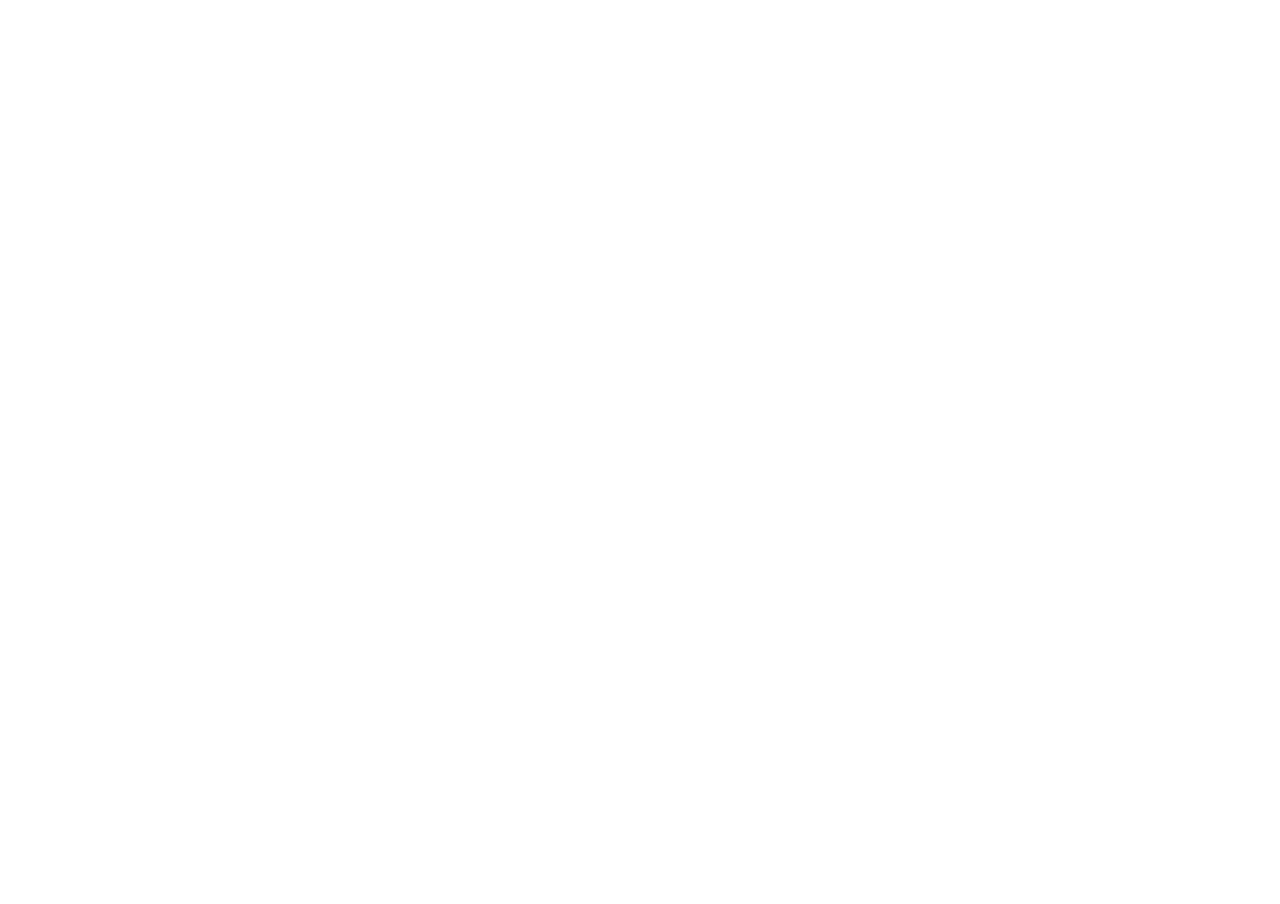
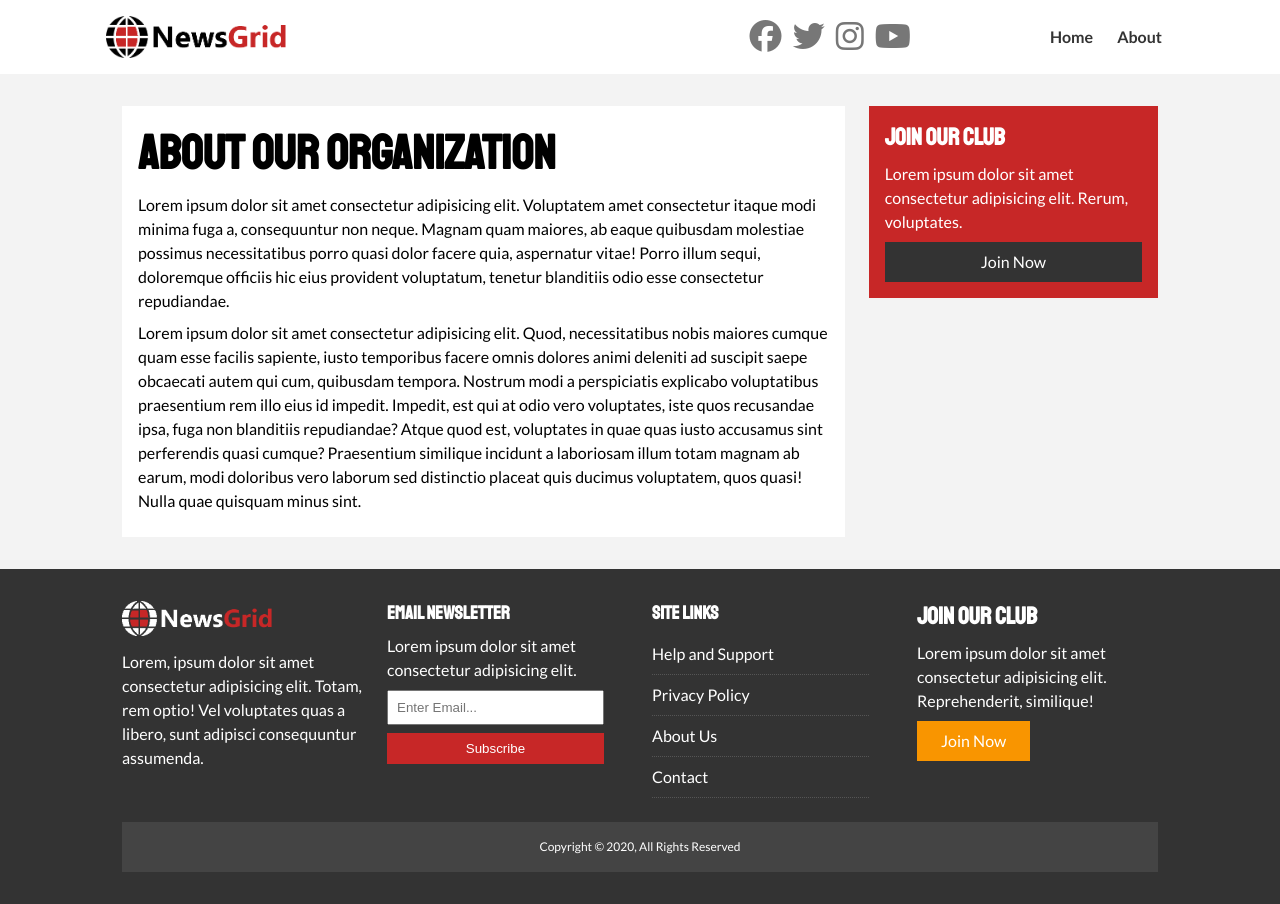
Before and after one commit to cooperpear/News-Grid, a plain HTML site: page article.html in a window 1280 px wide. Before the commit the page ends 800 px from the top, so only its background shows below. Drawn offline with Linux system fonts and the light colour scheme.

Commit message:
adds article page

```diff
--- a/article.html
+++ b/article.html
@@ -0,0 +1,103 @@
+<!DOCTYPE html>
+<html lang="en">
+
+<head>
+    <meta charset="UTF-8">
+    <meta name="viewport" content="width=device-width, initial-scale=1.0">
+    <meta http-equiv="X-UA-Compatible" content="ie=edge">
+    <link href="https://fonts.googleapis.com/css2?family=Lato:wght@400;700&family=Staatliches&display=swap"
+        rel="stylesheet">
+    <link rel="stylesheet" href="css/style.css">
+    <link rel="stylesheet" media="screen and (max-width: 768px)" href="css/mobile.css">
+    <script src="https://kit.fontawesome.com/21533b0dee.js" crossorigin="anonymous"></script>
+    <title>News Grid | Latest News</title>
+</head>
+
+<body>
+    <nav id="main-nav">
+        <div class="container">
+            <img src="img/logo.png" alt="News Grid" class="logo">
+            <div class="social">
+                <a href="http://facebook.com" target="_blank"><i class="fab
+                fa-facebook fa-2x"></i></a>
+                <a href="http://twitter.com" target="_blank"><i class="fab
+                fa-twitter fa-2x"></i></a>
+                <a href="http://instagram.com" target="_blank"><i class="fab
+                fa-instagram fa-2x"></i></a>
+                <a href="http://youtube.com" target="_blank"><i class="fab
+                fa-youtube fa-2x"></i></a>
+            </div>
+            <ul>
+                <li><a href="index.html" class="home">Home</a></li>
+                <li><a href="about.html">About</a></li>
+            </ul>
+        </div>
+    </nav>
+    <section id="article">
+        <div class="container">
+            <div class="page-container">
+                <article class="card">
+                    <h1 class="l-heading">About Our Organization</h1>
+                    <p>Lorem ipsum dolor sit amet consectetur adipisicing elit. Voluptatem amet consectetur itaque modi
+                        minima fuga a, consequuntur non neque. Magnam quam maiores, ab eaque quibusdam molestiae
+                        possimus necessitatibus porro quasi dolor facere quia, aspernatur vitae! Porro illum sequi,
+                        doloremque officiis hic eius provident voluptatum, tenetur blanditiis odio esse consectetur
+                        repudiandae.</p>
+                    <p>Lorem ipsum dolor sit amet consectetur adipisicing elit. Quod, necessitatibus nobis maiores
+                        cumque quam esse facilis sapiente, iusto temporibus facere omnis dolores animi deleniti ad
+                        suscipit saepe obcaecati autem qui cum, quibusdam tempora. Nostrum modi a perspiciatis explicabo
+                        voluptatibus praesentium rem illo eius id impedit. Impedit, est qui at odio vero voluptates,
+                        iste quos recusandae ipsa, fuga non blanditiis repudiandae? Atque quod est, voluptates in quae
+                        quas iusto accusamus sint perferendis quasi cumque? Praesentium similique incidunt a laboriosam
+                        illum totam magnam ab earum, modi doloribus vero laborum sed distinctio placeat quis ducimus
+                        voluptatem, quos quasi! Nulla quae quisquam minus sint.</p>
+                </article>
+                <aside class="card bg-primary">
+                    <h2>Join Our Club</h2>
+                    <p>Lorem ipsum dolor sit amet consectetur adipisicing elit. Rerum, voluptates.</p>
+                    <a href="" class="btn btn-dark btn-block">Join Now</a>
+                </aside>
+            </div>
+        </div>
+    </section>
+
+    <!-- Footer -->
+    <footer id="main-footer" class="py-2">
+        <div class="container footer-container">
+            <div>
+                <img src="img/logo_light.png" alt="NewsGrid">
+                <p>Lorem, ipsum dolor sit amet consectetur adipisicing elit. Totam, rem optio! Vel voluptates quas a
+                    libero, sunt adipisci consequuntur assumenda.</p>
+            </div>
+            <div>
+                <h3>Email Newsletter</h3>
+                <p>Lorem ipsum dolor sit amet consectetur adipisicing elit.</p>
+                <form>
+                    <input type="email" placeholder="Enter Email...">
+                    <input type="submit" value="Subscribe" class="btn btn-primary">
+                </form>
+            </div>
+            <div>
+                <h3>Site Links</h3>
+                <ul class="list">
+                    <li><a href="#">Help and Support</a></li>
+                    <li><a href="#">Privacy Policy</a></li>
+                    <li><a href="#">About Us</a></li>
+                    <li><a href="#">Contact</a></li>
+                </ul>
+            </div>
+            <div>
+                <h2>Join Our Club</h2>
+                <p>Lorem ipsum dolor sit amet consectetur adipisicing elit. Reprehenderit, similique!</p>
+                <a href="#" class="btn btn-secondary">Join Now</a>
+            </div>
+            <div>
+                <p>
+                    Copyright &copy; 2020, All Rights Reserved
+                </p>
+            </div>
+        </div>
+    </footer>
+</body>
+
+</html>
--- a/css/style.css
+++ b/css/style.css
@@ -149,6 +149,10 @@ h1, h2, h3, h4, h5, h6 {
 .p-1 {padding: 1.5rem;}
 .p-2 {padding: 2rem;}
 .p-3 {padding: 3rem;}
+
+.l-heading {
+    font-size: 3rem;
+}
 
 .list li {
     padding: .5rem 0;
```
